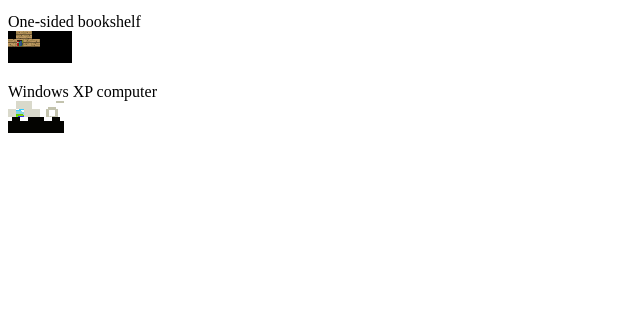
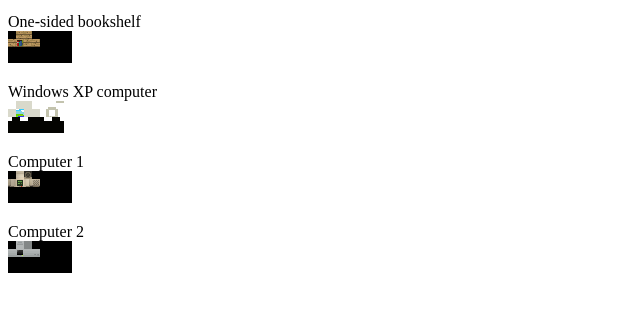
Before and after one commit to as-com/mcserver-skins, a plain HTML site: page index.html in a window 1280 px wide. Shown: the part 137-448 px from the top of the page, without its empty margins (0-640 px from the left). Drawn offline with Linux system fonts and the light colour scheme.

Commit message:
moar computers

```diff
--- a/index.html
+++ b/index.html
@@ -17,4 +17,12 @@
 	Windows XP computer<br>
 	<img src="computer-xp.png">
 </p>
+<p>
+	Computer 1<br>
+	<img src="computer-1.png">
+</p>
+<p>
+	Computer 2<br>
+	<img src="computer-2.png">
+</p>
 </html>
```
Also changed, not shown: computer-1.png (added), computer-2.png (added).
